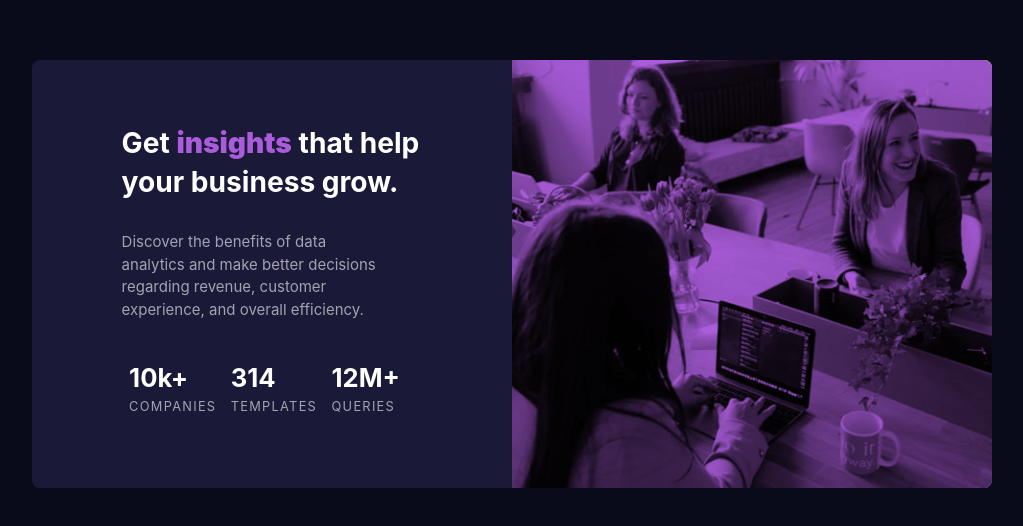
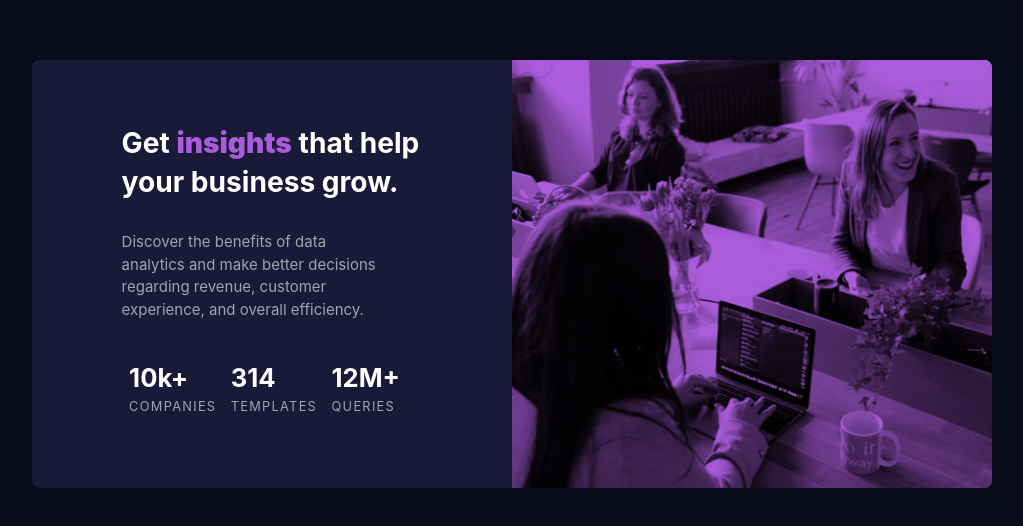
Before and after one commit to Akiz-Ivanov/stats-preview-card-component, a website built with Vite: page index.html in a window 1280 px wide. Shown: the part 126-652 px from the top of the page, without its empty margins (128-1151 px from the left). Built offline with nearby package versions, Linux system fonts and the light colour scheme.

Commit message:
fix: overlay

```diff
--- a/index.html
+++ b/index.html
@@ -23,12 +23,14 @@
       <!-- Image with overlay -->
       <figure class="relative w-full  overflow-hidden lg:w-1/2">
         <div class="overlay
-        absolute inset-0 bg-soft-violet mix-blend-multiply backdrop-opacity-70 z-10
+        absolute inset-0 bg-soft-violet mix-blend-multiply z-10
         "></div>
         <picture>
           <source media="(min-width: 1024px)" srcset="/src/assets/images/image-header-desktop.jpg">
           <source media="(max-width: 1023px)" srcset="/src/assets/images/image-header-mobile.jpg">
-          <img src="/src/assets/images/image-header-mobile.jpg" alt="" class="w-full h-full object-cover z-0">
+          <img src="/src/assets/images/image-header-mobile.jpg" alt="" class="w-full h-full object-cover z-0
+          brightness-110 saturate-110 hue-rotate-0
+          ">
         </picture>
       </figure>
 
@@ -41,12 +43,12 @@
           <h1 class="text-[clamp(1.875rem,2vw,2.7rem)] font-bold leading-tight  md:leading-snug">
             Get <strong class="text-soft-violet ">insights</strong> that help your business grow.
           </h1>
+
+          <p class="text-white-transparent-60 text-[clamp(1rem,1vw,1.25rem)]">
+            Discover the benefits of data analytics and make better decisions regarding revenue, customer
+            experience, and overall efficiency.
+          </p>
         </div>
-
-        <p class="text-white-transparent-60 text-[clamp(1rem,1vw,1.25rem)]">
-          Discover the benefits of data analytics and make better decisions regarding revenue, customer
-          experience, and overall efficiency.
-        </p>
 
         <div class="flex flex-col gap-6
         lg:flex-row lg:justify-between lg:w-full m-2
```
